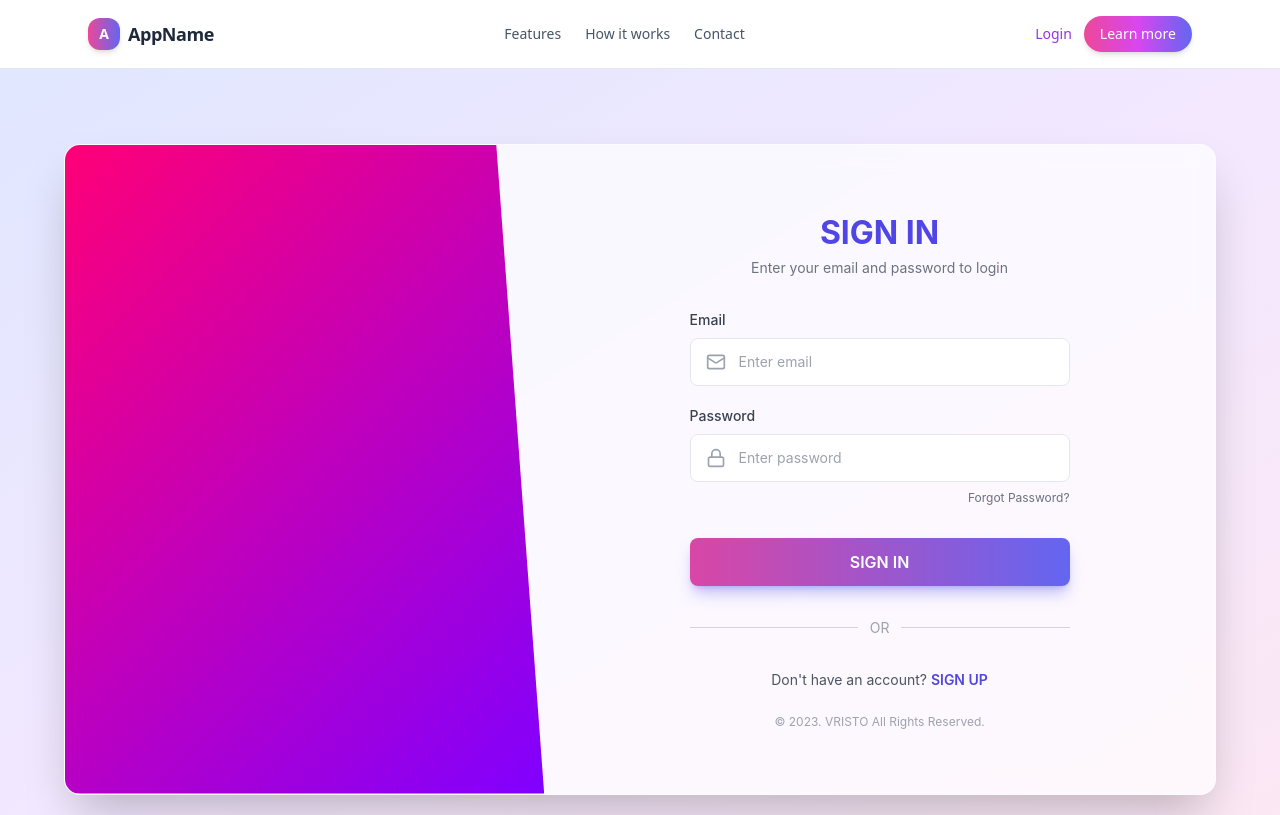
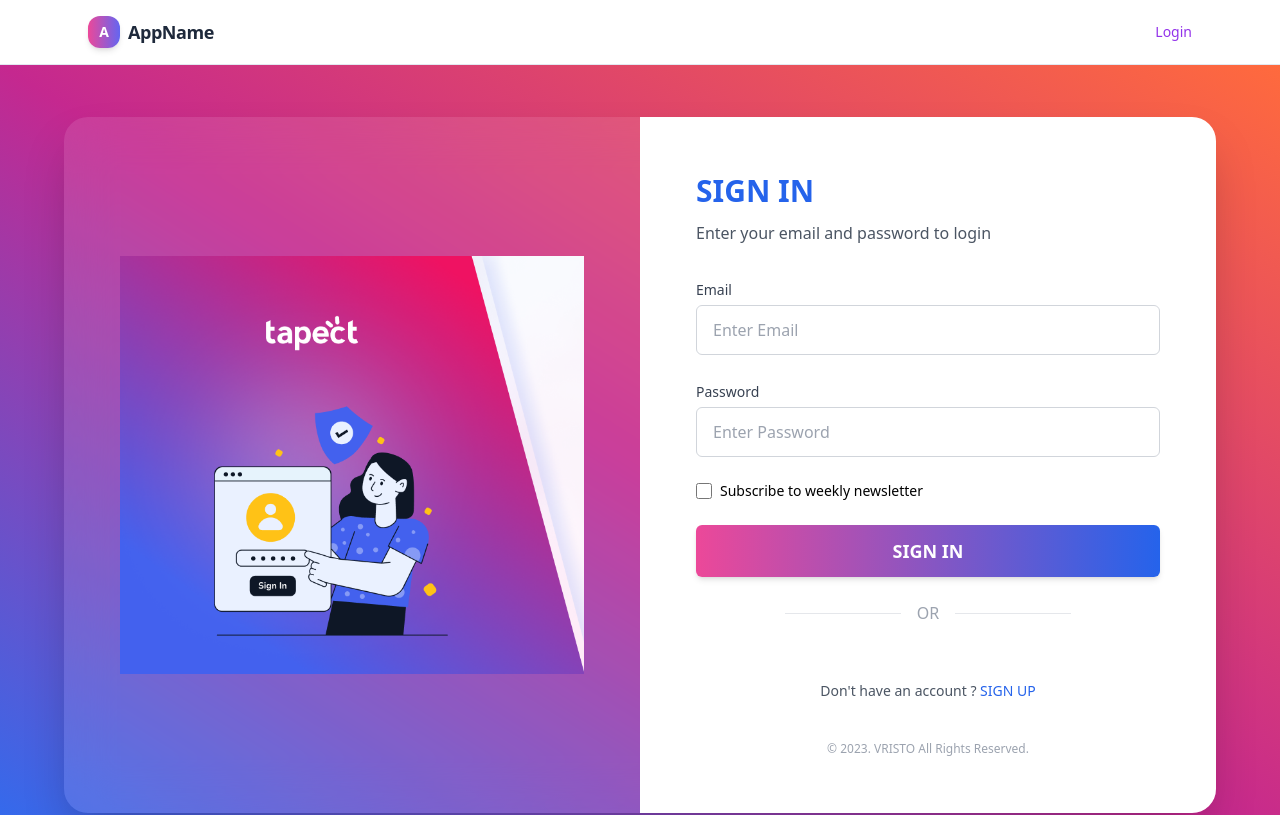
Before and after one commit to anujsahu01/byteWeb_project, a React (Vite) app: page /signIn in a window 1280 px wide. Shown: the top 815 px of the page. Built offline with nearby package versions, Linux system fonts and the light colour scheme.

Commit message:
fix: updated

```diff
--- a/src/App.jsx
+++ b/src/App.jsx
@@ -3,6 +3,7 @@ import { BrowserRouter as Router, Routes, Route } from "react-router-dom";
 import Home from "./pages/Home";
 import About from "./pages/About";
 import SignIn from "../src/pages/SignIn";
+import SignUp from "../src/pages/SignUp";
 import HomeContent from "./pages/HomeContent";
 
 function App() {
@@ -14,6 +15,7 @@ function App() {
           <Route index element={<HomeContent />} />   {/* ✅ Full component */}
           <Route path="about" element={<About />} />
           <Route path="signIn" element={<SignIn />} />
+          <Route path="signUp" element={<SignUp />} />
         </Route>
       </Routes>
     </Router>
--- a/src/components/Header.jsx
+++ b/src/components/Header.jsx
@@ -20,17 +20,7 @@ export default function Header() {
                 </div>
 
                 {/* Navigation */}
-                <nav className="hidden gap-6 text-sm text-slate-600 md:flex">
-                    <a href="#features" className="hover:text-purple-600 transition-colors">
-                        Features
-                    </a>
-                    <a href="#how-it-works" className="hover:text-purple-600 transition-colors">
-                        How it works
-                    </a>
-                    <a href="#contact" className="hover:text-purple-600 transition-colors">
-                        Contact
-                    </a>
-                </nav>
+
 
                 {/* Buttons */}
                 <div className="flex items-center gap-3">
@@ -41,13 +31,7 @@ export default function Header() {
                         Login
                     </Link>
 
-                    <Link
-                        to="/about"
-                        className="hidden sm:inline-block rounded-full bg-gradient-to-r from-pink-500 via-fuchsia-500 to-indigo-500
-              px-4 py-2 text-sm font-medium text-white shadow-md hover:opacity-90 transition"
-                    >
-                        Learn more
-                    </Link>
+
                 </div>
 
             </div>
--- a/src/components/LanguageSelect.jsx
+++ b/src/components/LanguageSelector.jsx
@@ -7,7 +7,7 @@ const LanguageSelector = () => (
       className="w-5 h-3.5 object-cover rounded-[2px]"
     />
     <span className="text-sm font-medium text-gray-600">EN</span>
-    <ChevronDown size={14} className="text-gray-400" />
+    {/* <ChevronDown size={14} className="text-gray-400" /> */}
   </button>
 );
 
--- a/src/pages/SignIn.jsx
+++ b/src/pages/SignIn.jsx
@@ -6,7 +6,9 @@ import Button from "../components/Button";
 // import LanguageSelector from "../components/LanguageSelector";
 // import SignInIllustration from "../components/SignInIllustration";
 // import GoogleIcon from "../components/GoogleIcon";
+import login from "../assets/image/login.png";
 import { Mail, Lock, Instagram, Facebook, Twitter } from "lucide-react";
+import { Link } from "react-router-dom";
 
 const SignIn = ({ onSwitchPage }) => {
   const [email, setEmail] = useState('');
@@ -20,105 +22,86 @@ const SignIn = ({ onSwitchPage }) => {
   }, [email, password, rememberMe]);
 
   return (
-    <div
-      className="min-h-screen w-full bg-gradient-to-br from-[#E0E7FF] via-[#F3E8FF] to-[#FCE7F3] flex items-center justify-center p-4"
-      style={{ fontFamily: 'Inter, sans-serif' }}
-    >
-      <div className="w-full max-w-6xl flex flex-col lg:flex-row items-stretch bg-white/70 shadow-2xl rounded-2xl overflow-hidden min-h-[600px] border border-white/50 backdrop-blur-md">
+    <div className="w-full min-h-screen flex items-center justify-center bg-gradient-to-tr from-[#2b6ef2] via-[#c5288f] to-[#ff6a3d]">
+      <div className="w-full max-w-6xl mx-auto flex flex-col lg:flex-row bg-white/10 rounded-3xl backdrop-blur-xl overflow-hidden shadow-2xl">
 
-        {/* LEFT PANEL */}
-        <div
-          className="w-full lg:w-5/12 relative flex items-center justify-center p-8 sm:p-12 lg:p-6 min-h-[300px]"
-          style={{
-            background: 'linear-gradient(135deg, #FF0077 0%, #8000FF 100%)',
-            clipPath: 'polygon(0% 0%, 90% 0%, 100% 100%, 0% 100%)',
-            zIndex: 10,
-          }}
-        >
-          {/* <SignInIllustration /> */}
+        {/* LEFT SIDE */}
+        <div className="w-full lg:w-1/2 p-10 md:p-14 text-white flex flex-col justify-center items-center">
+
+
+          <img
+            src={login}
+            alt="login illustration"
+            className="w-110 h-100%"
+          />
+
         </div>
 
-        {/* RIGHT PANEL */}
-        <div className="w-full lg:w-7/12 flex flex-col justify-center p-8 sm:p-12 lg:p-16 relative z-0">
-          {/* <div className="flex justify-end mb-8 absolute top-8 right-8">
-            <LanguageSelector />
-          </div> */}
-
-          <div className="max-w-[380px] w-full mx-auto">
-            <h2 className="text-[32px] font-bold text-[#4F46E5] text-center mt-12 lg:mt-0">SIGN IN</h2>
-            <p className="text-[14px] text-center text-gray-500 mb-8">
+        {/* RIGHT SIDE */}
+        <div className="w-full lg:w-1/2 bg-white p-10 lg:p-14 flex flex-col justify-center">
+          <h2 className="text-3xl font-bold text-blue-600 mb-3">SIGN IN</h2>
+          <p className="text-gray-600 mb-8">
             Enter your email and password to login
           </p>
 
-            <form onSubmit={handleSubmit} className="space-y-5">
+          <div className="flex flex-col space-y-6">
+            {/* Email */}
             <div>
-                <label className="block text-sm font-medium text-gray-700 mb-2">Email</label>
-                <Input
+              <label className="text-sm text-gray-700">Email</label>
+              <input
                 type="email"
-                  placeholder="Enter email"
-                  icon={Mail}
-                  value={email}
-                  onChange={(e) => setEmail(e.target.value)}
+                placeholder="Enter Email"
+                className="w-full mt-1 px-4 py-3 rounded-md border border-gray-300 focus:ring-2 focus:ring-blue-500 focus:outline-none"
               />
             </div>
 
+            {/* Password */}
             <div>
-                <label className="block text-sm font-medium text-gray-700 mb-2">Password</label>
-                <Input
+              <label className="text-sm text-gray-700">Password</label>
+              <input
                 type="password"
-                  placeholder="Enter password"
-                  icon={Lock}
-                  value={password}
-                  onChange={(e) => setPassword(e.target.value)}
+                placeholder="Enter Password"
+                className="w-full mt-1 px-4 py-3 rounded-md border border-gray-300 focus:ring-2 focus:ring-blue-500 focus:outline-none"
               />
-                <div className="flex justify-end mt-2">
-                    <a href="#" className="text-xs text-gray-500 hover:text-[#4F46E5] hover:underline">
-                        Forgot Password?
-                    </a>
+            </div>
+
+            {/* Newsletter */}
+            <label className="flex items-center space-x-2 text-sm">
+              <input type="checkbox" className="w-4 h-4" />
+              <span>Subscribe to weekly newsletter</span>
+            </label>
+
+            {/* Sign In Button */}
+            <button className="w-full py-3 rounded-md bg-gradient-to-r from-pink-500 to-blue-600 text-white font-semibold text-lg shadow-md hover:opacity-90 transition">
+              SIGN IN
+            </button>
+
+            {/* OR */}
+            <div className="flex items-center justify-center text-gray-400">
+              <span className="border-t w-1/4"></span>
+              <span className="px-4">OR</span>
+              <span className="border-t w-1/4"></span>
+            </div>
+            {/* Social Icons */}
+            <div className="flex items-center justify-center space-x-6 mt-2 text-xl text-gray-600">
+              <i className="fa-brands fa-instagram cursor-pointer hover:text-pink-500"></i>
+              <i className="fa-brands fa-facebook cursor-pointer hover:text-blue-600"></i>
+              <i className="fa-brands fa-twitter cursor-pointer hover:text-blue-400"></i>
+              <i className="fa-brands fa-google cursor-pointer hover:text-red-500"></i>
             </div>
           </div>
 
-              {/* <div className="flex justify-between items-center">
-                <Checkbox
-                  label="Remember me"
-                  checked={rememberMe}
-                  onChange={(e) => setRememberMe(e.target.checked)}
-                />
-              </div> */}
-
-              <div className="pt-3">
-                <Button type="submit">SIGN IN</Button>
-              </div>
-            </form>
-
-            <div className="my-8 flex items-center">
-              <div className="flex-grow border-t border-gray-300"></div>
-              <span className="mx-3 text-gray-400 text-sm">OR</span>
-              <div className="flex-grow border-t border-gray-300"></div>
-            </div>
-
-            {/* <div className="flex justify-center gap-5">
-              <SocialButton icon={Instagram} ariaLabel="Instagram" className="text-[#E1306C] hover:shadow-[0_0_15px_rgba(255,0,122,0.6)]"/>
-              <SocialButton icon={Facebook} ariaLabel="Facebook" className="text-[#1877F2] hover:shadow-[0_0_15px_rgba(0,115,255,0.6)]"/>
-              <SocialButton icon={Twitter} ariaLabel="Twitter" className="text-[#1DA1F2] hover:shadow-[0_0_15px_rgba(29,161,242,0.7)]"/>
-              <SocialButton svgIcon={GoogleIcon} ariaLabel="Google" className="hover:shadow-[0_0_15px_rgba(255,60,0,0.6)]"/>
-            </div> */}
-
-            <p className="mt-8 text-center text-sm text-gray-600">
-              Don't have an account?{" "}
-              <a
-                href="#"
-                onClick={(e) => { e.preventDefault(); onSwitchPage('signup'); }}
-                className="text-[#4F46E5] font-semibold hover:underline"
-              >
+          <p className="text-sm text-center text-gray-600 mt-8">
+            Don't have an account ? <span className="text-blue-600 cursor-pointer hover:underline">
+              <Link to="/signUp">
                 SIGN UP
-              </a>
+              </Link>
+            </span>
           </p>
 
-            <p className="mt-6 text-center text-xs text-gray-400">
+          <p className="text-xs text-center text-gray-400 mt-10">
             © 2023. VRISTO All Rights Reserved.
           </p>
-          </div>
         </div>
       </div>
     </div>
--- a/src/pages/SignUp.jsx
+++ b/src/pages/SignUp.jsx
@@ -3,10 +3,11 @@ import Input from "../components/Input";
 import Button from "../components/Button";
 import Checkbox from "../components/Checkbox";
 import SocialButton from "../components/SocialButton";
+// import LanguageSelector from "../components/LanguageSelector";
 import LanguageSelector from "../components/LanguageSelector";
 import GoogleIcon from "../components/GoogleIcon";
 import { User, Mail, Lock, Instagram, Facebook, Twitter } from "lucide-react";
-
+import { Link } from "react-router-dom";
 
 const SignUp = ({ onSwitchPage }) => {
   const [name, setName] = useState("");
@@ -167,7 +168,9 @@ const SignUp = ({ onSwitchPage }) => {
               onClick={(e) => { e.preventDefault(); onSwitchPage('signin'); }}
               className="text-[#4F46E5] font-semibold hover:underline"
             >
-              SIGN IN
+             <Link to="/signIn">
+                SIGN IN
+              </Link>
             </a>
           </p>
         </div>
@@ -175,3 +178,5 @@ const SignUp = ({ onSwitchPage }) => {
     </div>
   );
 };
+
+export default SignUp;
```
Also changed, not shown: public/image/login.png (added), src/assets/image/login.png (added). Lines whose indentation alone changed are shown as unchanged.
